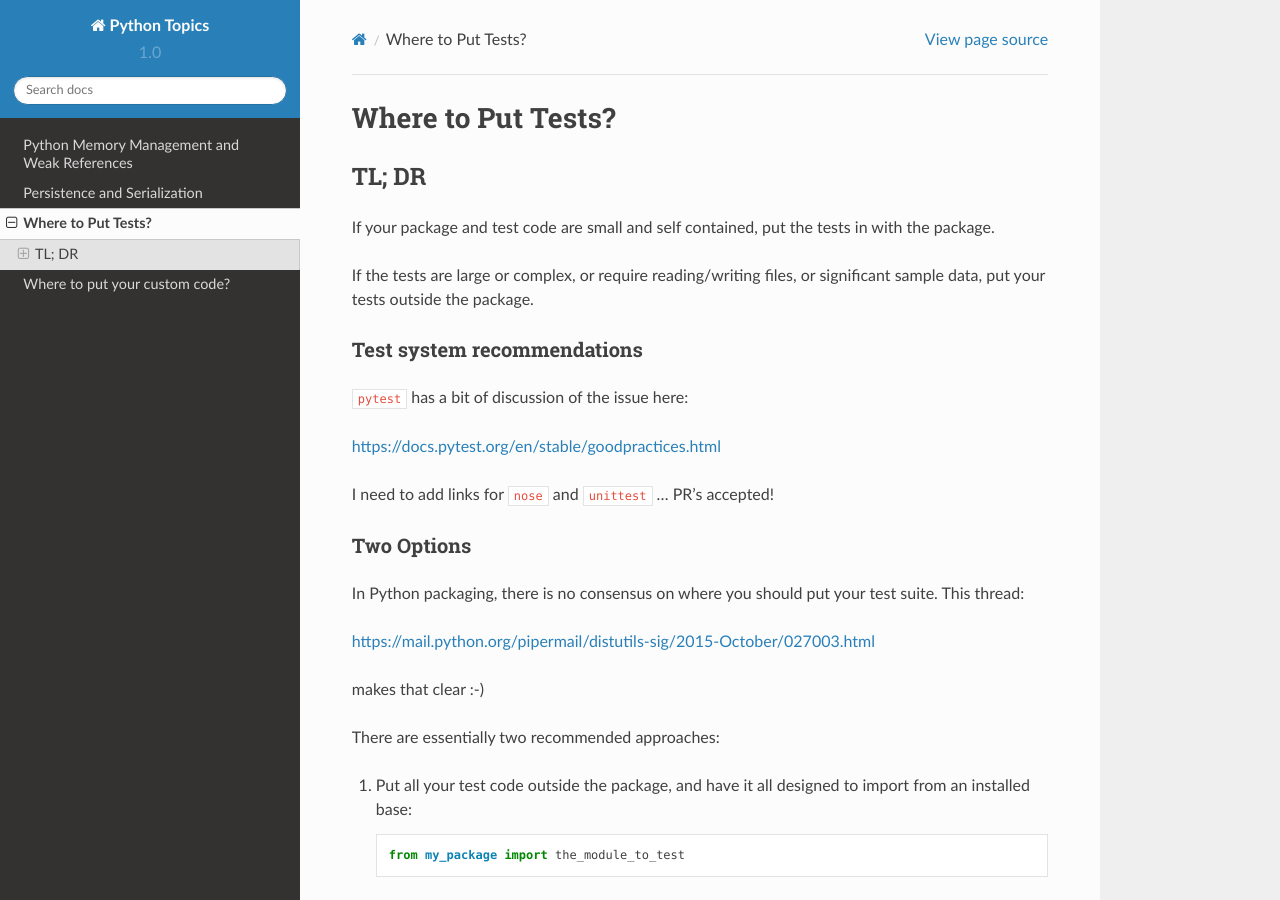
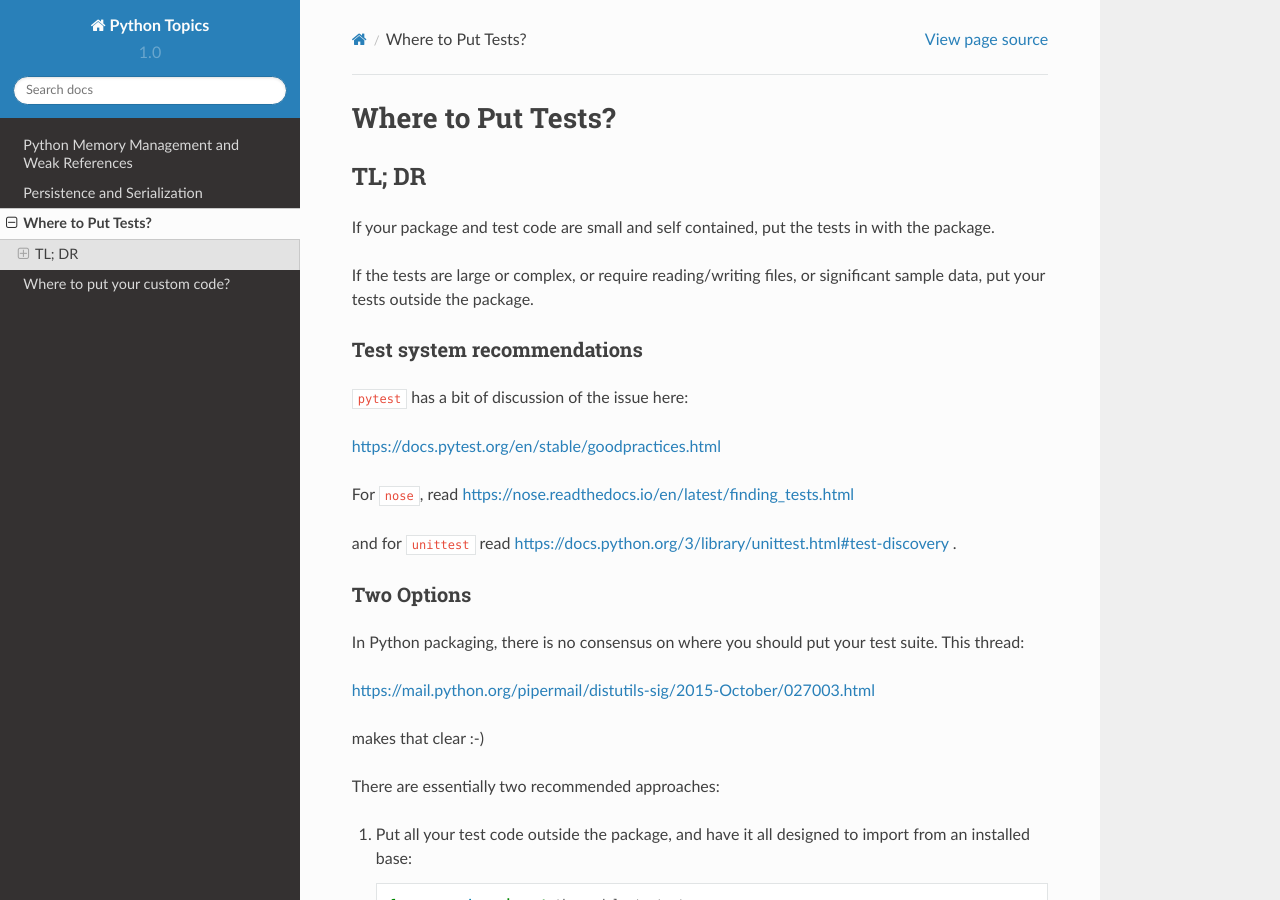
Before and after one commit to PythonCHB/PythonTopics, a Sphinx documentation site: the page built from Sources/source/where_to_put_tests.rst, in a window 1280 px wide and 900 px high. Built offline with Sphinx 7.4.7 and the Read the Docs theme 2.0.0, drawn with Linux system fonts in a browser that asks for light colours; formulas are drawn with MathJax 3; pages that are not in the unit, such as notebooks, are missing from menus.

Commit message:
Update where_to_put_tests.rst
Added links for relevant links for nose and unittest

```diff
--- a/Sources/source/where_to_put_tests.rst
+++ b/Sources/source/where_to_put_tests.rst
@@ -18,7 +18,9 @@ Test system recommendations
 
 https://docs.pytest.org/en/stable/goodpractices.html
 
-I need to add links for ``nose`` and ``unittest`` ... PR's accepted!
+For ``nose``, read https://nose.readthedocs.io/en/latest/finding_tests.html
+
+and for ``unittest`` read https://docs.python.org/3/library/unittest.html#test-discovery .
 
 
 Two Options
```
